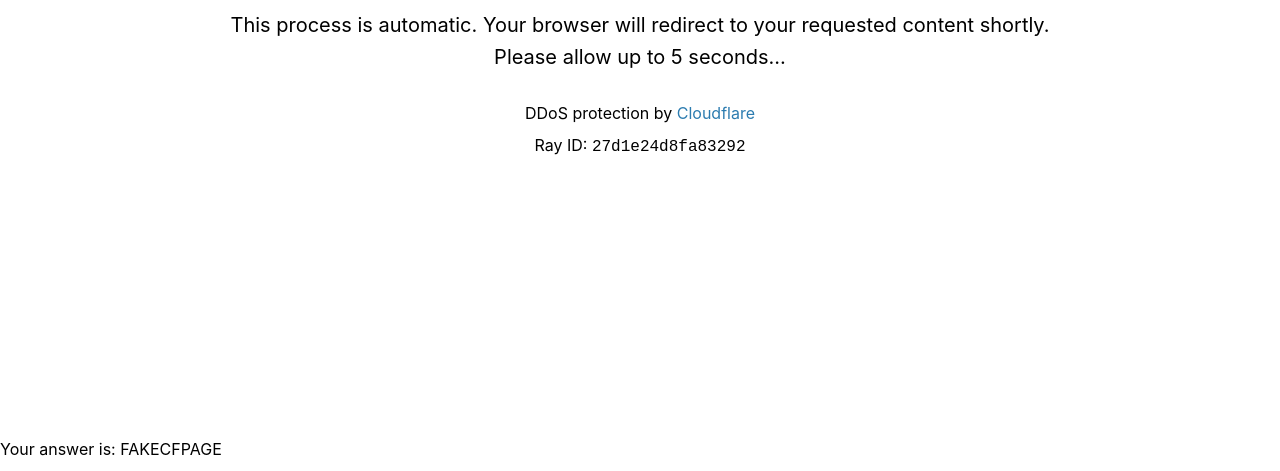
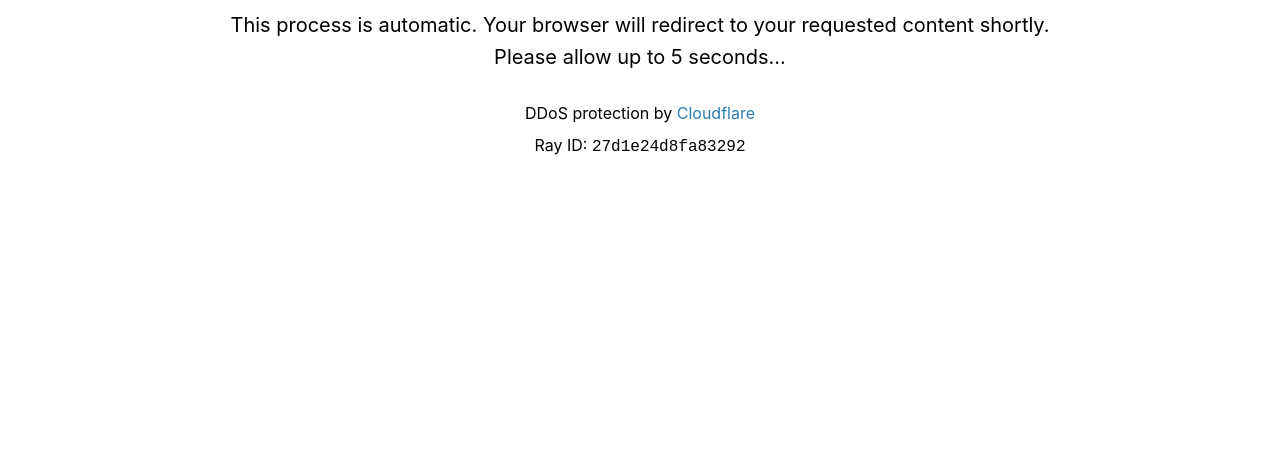
Before and after one commit to WarfarinBloodanger/AprilFool, a plain HTML site: page index.html in a window 1280 px wide. Shown: the part 364-835 px from the top of the page. Drawn offline with Linux system fonts and the light colour scheme.

Commit message:
Update index.html

```diff
--- a/index.html
+++ b/index.html
@@ -198,6 +198,6 @@
         </tr>
       </tbody>
     </table>
-    <span color="white">Your answer is: FAKECFPAGE</span>
+    <p style="color: white;">What you are looking for is: "FAKECFPAGE"</p>
   </body>
 </html>
```
